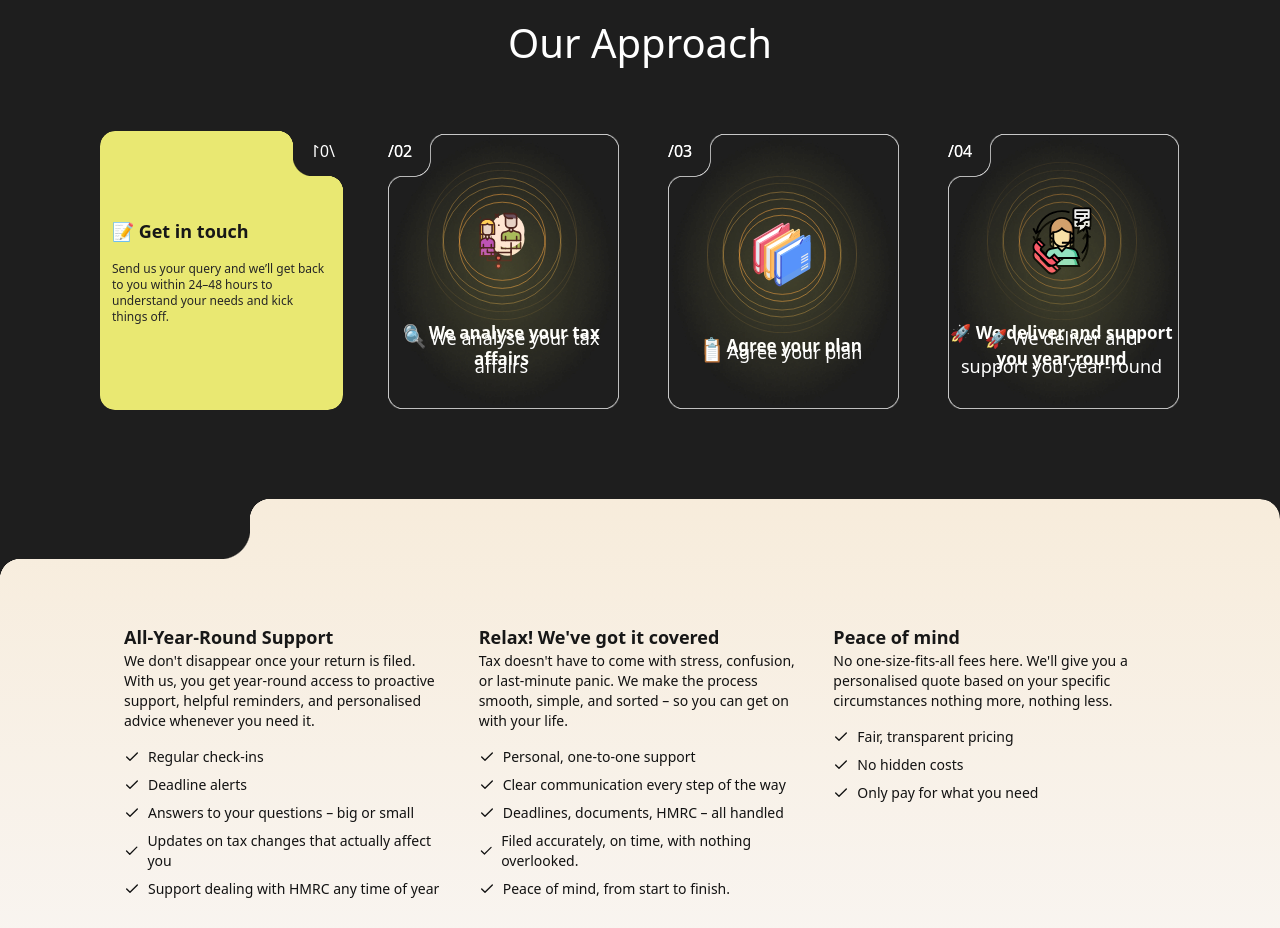
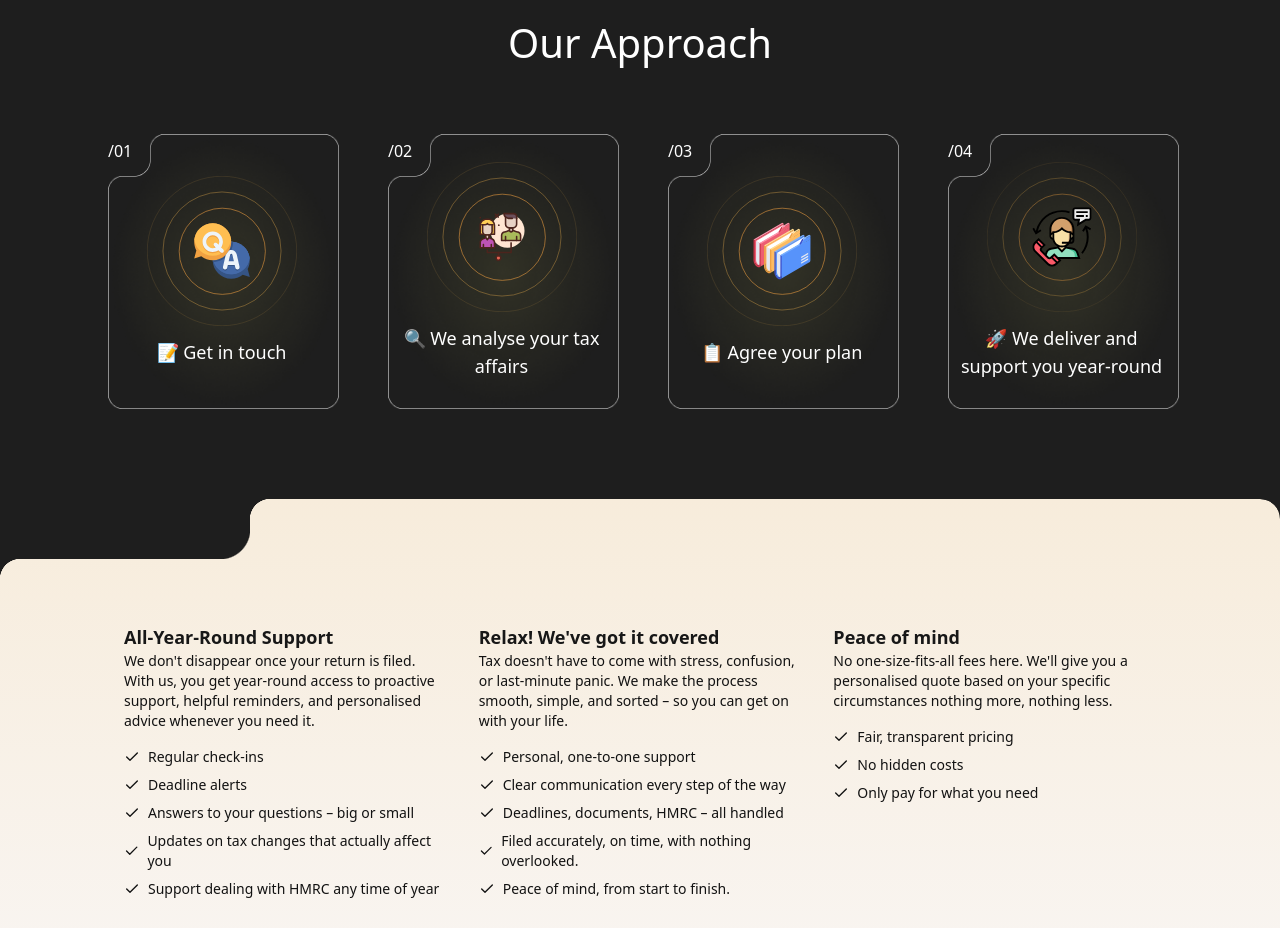
Before and after one commit to fiamanillah/ap_tax_advisor_cleintSide, a Next.js app: page / in a window 1280 px wide. Shown: the part 2960-3888 px from the top of the page. Built offline with nearby package versions, Linux system fonts and the light colour scheme.

Commit message:
feat(approach-card): refactor animations and remove unused code for improved performance

```diff
--- a/src/app/(root)/tax-advice/page.tsx
+++ b/src/app/(root)/tax-advice/page.tsx
@@ -2,7 +2,6 @@ import ServicesSection from "@/components/home/servicesSection";
 import { FAQSection } from "@/components/Shared/FAQSection";
 import TaxAdviceServiceSection from "@/components/Shared/TaxAdviceServiceSection";
 import TestimonialSection from "@/components/Shared/TestimonialSection";
-import ComparisonTable from "@/components/tax-advice/ComparisonTable";
 import ConsultantSection from "@/components/tax-advice/ConsultantSection";
 import Feature from "@/components/tax-advice/Feature";
 import HeroSection from "@/components/tax-advice/heroSection";
@@ -30,7 +29,6 @@ export default async function page() {
         classNames="bg-[#FFF6BD]"
       /> */}
       <Feature />
-      <ComparisonTable />
       <FAQSection {...FAQSectionProps} />
       {/*
       <CompanyTaxReturn {...companyTaxReturnProps} /> */}
--- a/src/components/home/ApproachCard.tsx
+++ b/src/components/home/ApproachCard.tsx
@@ -1,10 +1,10 @@
-/* eslint-disable react-hooks/rules-of-hooks */
 "use client";
 
 import { cn } from "@/lib/utils";
+import { useGSAP } from "@gsap/react";
+import gsap, { ScrollTrigger } from "gsap/all";
 import Image from "next/image";
-import { useEffect, useRef, useState } from "react";
-import { motion, useInView, useAnimation } from "framer-motion";
+import { useRef } from "react";
 
 interface ApproachCardProps {
   title: string;
@@ -21,90 +21,99 @@ export default function ApproachCard({
   icon,
   cta,
 }: ApproachCardProps) {
-  // Special animation for the FIRST CARD ONLY
+  const cardRef = useRef<HTMLDivElement>(null);
+  const indexRef = useRef<HTMLDivElement>(null);
+
+  // Scroll-triggered rotation only for the first card
+  useGSAP(() => {
     if (index === 0) {
-    const ref = useRef(null);
-    const isInView = useInView(ref, { once: true, amount: 0.5 });
-    const animationControls = useAnimation();
-    const [isHovered, setIsHovered] = useState(false);
-    const [animationComplete, setAnimationComplete] = useState(false);
+      gsap.registerPlugin(ScrollTrigger);
+      gsap.fromTo(
+        cardRef.current,
+        { rotateY: 0 },
+        {
+          rotateY: 180,
+          duration: 1,
+          ease: "power2.out",
+          scrollTrigger: {
+            trigger: cardRef.current,
+            start: "top 80%",
+            toggleActions: "play reverse play reverse",
+          },
+        },
+      );
 
-    useEffect(() => {
-      if (isInView && !animationComplete) {
-        const sequence = async () => {
-          // Infinite smooth rotation
-          await animationControls.start({
-            rotateY: 360,
-            transition: {
-              duration: 3,
-              ease: "linear",
-              repeat: Infinity
+      gsap.fromTo(
+        indexRef.current,
+        { rotateY: 0 },
+        {
+          rotateY: 180,
+          duration: 1,
+          ease: "power2.out",
+          scrollTrigger: {
+            trigger: indexRef.current,
+            start: "top 80%",
+            toggleActions: "play reverse play reverse",
           },
+        },
+      );
+    }
+  }, [index]);
+
+  // Hover rotation for all cards
+  const handleMouseEnter = () => {
+    gsap.to(cardRef.current, {
+      rotateY: 180,
+      duration: 0.7,
+      ease: "power2.inOut",
+    });
+
+    gsap.to(indexRef.current, {
+      rotateY: 180,
+      duration: 0.7,
+      ease: "power2.inOut",
     });
   };
 
-        sequence();
+  const handleMouseLeave = () => {
+    gsap.to(cardRef.current, {
+      rotateY: 0,
+      duration: 0.7,
+      ease: "power2.inOut",
+    });
 
-        const timer = setTimeout(() => {
-          animationControls.stop();
-          // Smooth transition to 180 degrees
-          animationControls.start({
-            rotateY: 180,
-            transition: {
-              type: "tween",
-              duration: 0.8,
-              ease: [0.25, 0.1, 0.25, 1]
-            },
-          }).then(() => setAnimationComplete(true));
-        }, 3000);
-
-        return () => clearTimeout(timer);
-      }
-    }, [isInView, animationControls, animationComplete]);
+    gsap.to(indexRef.current, {
+      rotateY: 0,
+      duration: 0.7,
+      ease: "power2.inOut",
+    });
+  };
 
   return (
     <div
-        ref={ref}
-        className="group h-72 w-60 [perspective:1000px]"
-        onMouseEnter={() => setIsHovered(true)}
-        onMouseLeave={() => setIsHovered(false)}
+      className="h-72 w-60 cursor-pointer [perspective:1000px]"
+      onMouseEnter={handleMouseEnter}
+      onMouseLeave={handleMouseLeave}
     >
-        <motion.div
-          className="thecard relative h-full w-full rounded-lg [transform-style:preserve-3d]"
-          animate={animationComplete && isHovered ? { rotateY: 0 } : animationControls}
-          transition={animationComplete ? {
-            duration: 0.7,
-            ease: "easeOut"
-          } : undefined}
-        >
-          <CardFaces title={title} description={description} icon={icon} index={index} />
-        </motion.div>
-      </div>
-    );
-  }
-
-  // Standard hover animation for ALL OTHER CARDS
-  return (
-    <div className="group h-72 w-60 cursor-pointer [perspective:1000px]">
       <div
+        ref={cardRef}
         className={cn(
           "thecard relative h-full w-full rounded-lg transition-transform duration-700",
-          "[transform-style:preserve-3d] group-hover:rotate-y-180",
+          "[transform-style:preserve-3d]",
         )}
       >
-
-        <CardFaces title={title} description={description} icon={icon} index={index} />
         <div
+          ref={indexRef}
           className={cn(
             "absolute top-2 left-2 z-20 h-fit w-fit text-white",
-            "transition-all duration-700",
-            "group-hover:left-2 group-hover:rotate-y-180 group-hover:text-white",
+            "transform transition-all delay-100 duration-700",
+            "[transform-style:preserve-3d]",
           )}
         >
           /{(index + 1).toString().padStart(2, "0")}
         </div>
 
-        {/* Front Face of the Card */}
+        {/* Front Face */}
         <div
           className={cn(
             "thefront inverted-radius absolute inset-0 flex flex-col items-center justify-center px-4 py-8",
@@ -123,12 +132,13 @@ export default function ApproachCard({
           </h3>
         </div>
 
-        {/* Back Face of the Card */}
+        {/* Back Face */}
         <div
           className={cn(
             "theback inverted-radius-reverse absolute inset-0 flex flex-col items-start justify-center space-y-4 px-3",
-            "rotate-y-180 [backface-visibility:hidden]",
+            "[backface-visibility:hidden]",
           )}
+          style={{ transform: "rotateY(180deg)" }}
         >
           <h3 className="text-background text-start text-lg font-semibold">
             {cta}
@@ -137,43 +147,7 @@ export default function ApproachCard({
             {description}
           </p>
         </div>
-
       </div>
     </div>
   );
 }
-
-
-// Helper component remains the same
-const CardFaces = ({ title, description, icon = "/assets/default-icon.svg", index }: ApproachCardProps) => (
-  <>
-    <div className="absolute top-2 left-2 z-20 h-fit w-fit text-white">
-        /{(index + 1).toString().padStart(2, "0")}
-    </div>
-
-    <div
-      className={cn(
-        "thefront inverted-radius absolute inset-0 flex flex-col items-center justify-center bg-neutral-900 px-2 py-8",
-        "[backface-visibility:hidden]",
-      )}
-    >
-      <Image src={icon} alt={title} width={150} height={150} className="rounded-lg" />
-      <h3 className="text-center text-[17px] font-semibold text-white">{title}</h3>
-    </div>
-
-    <div
-      className={cn(
-        "theback inverted-radius-reverse absolute inset-0 flex flex-col items-start justify-center space-y-4 bg-yellow-300 px-3",
-        "[backface-visibility:hidden] rotate-y-180",
-      )}
-    >
-       <div className="absolute top-2 right-2 z-20 h-fit w-fit text-neutral-800">
-            /{(index + 1).toString().padStart(2, "0")}
-       </div>
-      <h3 className="text-start text-lg font-semibold text-neutral-900">
-        📝 Get in touch
-      </h3>
-      <p className="text-start text-xs text-neutral-800">{description}</p>
-    </div>
-  </>
-);
```
Lines whose indentation alone changed are shown as unchanged.
